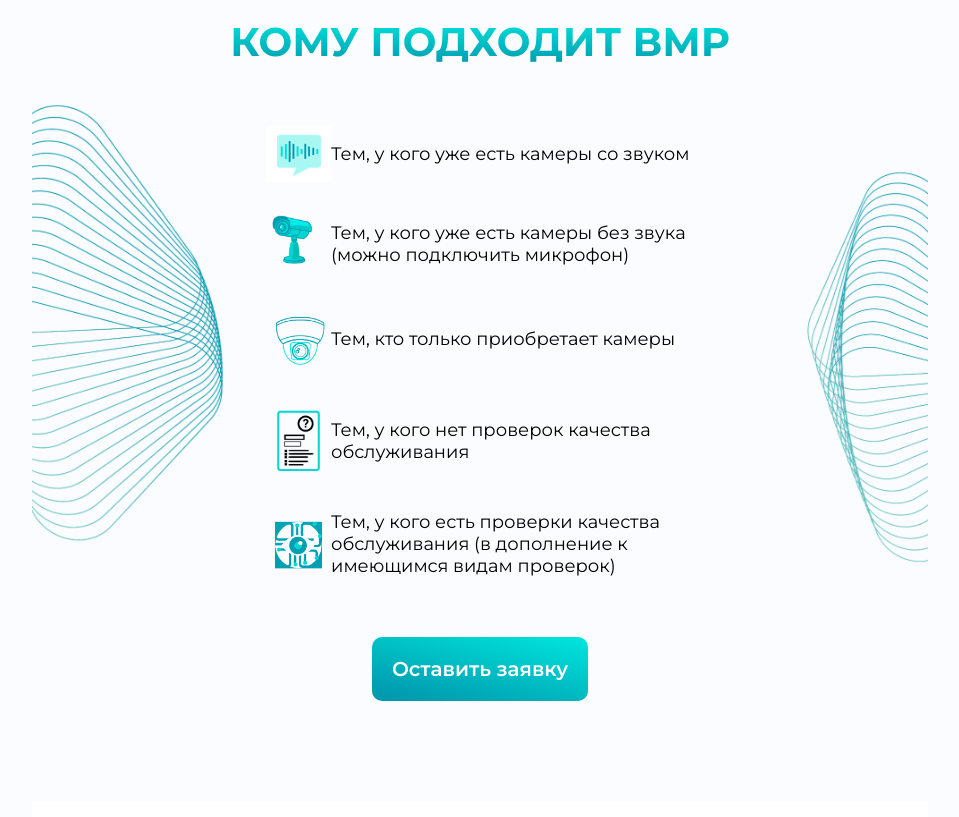
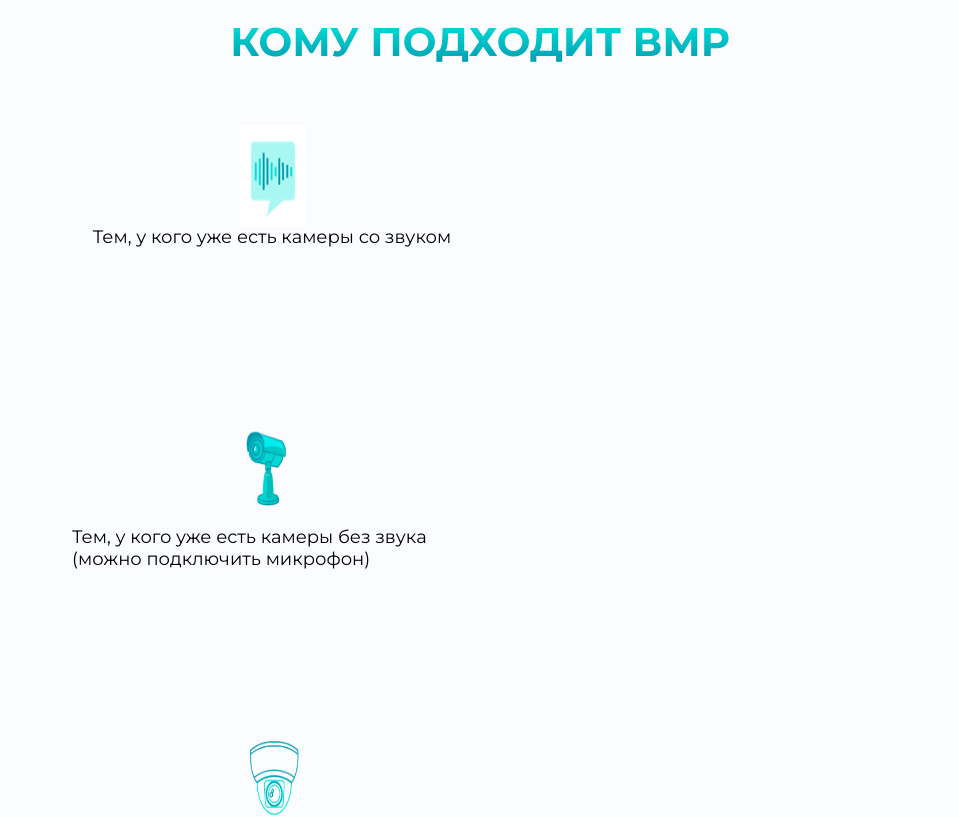
Before and after one commit to artemanz/vmr, a React (Create React App) app: page / in a window 1280 px wide. Shown: the part 2020-2837 px from the top of the page, without its empty margins (160-1119 px from the left). Built offline with nearby package versions, Linux system fonts and the light colour scheme.

Commit message:
нужно поправить 34 блок на гриды

```diff
--- /dev/null
+++ b/src/components/Block23Slide/Block23.jsx
@@ -0,0 +1,12 @@
+import React from 'react';
+import Block23Slide from './Block23Slide';
+import './Block23Slide.scss'
+const Block23 = () => {
+    return (
+        <div className='Block23'>
+            <Block23Slide />
+        </div>
+    );
+};
+
+export default Block23;
--- /dev/null
+++ b/src/components/Block23Slide/Block23Slide.jsx
@@ -0,0 +1,34 @@
+import React from "react";
+import AliceCarousel from "react-alice-carousel";
+import "react-alice-carousel/lib/scss/alice-carousel.scss";
+import "./Block23Slide.scss";
+import Block2 from "../../components/Block2/Block2";
+import Block34 from "../../components/Block34/Block34";
+
+const responsive = {
+    525: { items2: 1 },
+  };
+
+const items3 = [
+    <Block2  className="item3" data-value="1"/>,
+    <Block34  className="item3" data-value="2"/>
+  ];
+
+
+
+const Block23Slide = () => {
+  return (
+    <div>
+      <AliceCarousel
+        disableButtonsControls=" false"
+        infinite="true"
+        mouseTracking
+        items={items3}
+        responsive={responsive}
+        controlsStrategy="alternate"
+      />
+    </div>
+  );
+};
+
+export default Block23Slide;
--- /dev/null
+++ b/src/components/Block23Slide/Block23Slide.scss
@@ -0,0 +1,6 @@
+.item3{
+    width: 70%;
+}
+.Block23{
+    width: 70%;
+}
--- a/src/components/Block34/Block34.module.scss
+++ b/src/components/Block34/Block34.module.scss
@@ -1,7 +1,7 @@
 .Block34 {
   width: 70%;
   padding: 30px 20px 100px 20px;
-  background-image: url("../../assets/img/Background/back2.png");
+  // background-image: url("../../assets/img/Background/back2.png");
   background-position-y: 113px;
   background-repeat: no-repeat;
   background-size: contain;
@@ -10,6 +10,7 @@
     margin-top: 30px;
     text-align: center;
     button {
+      margin-top: 50px;
       font-weight: 600;
       padding: 20px;
       font-size: 20px;
@@ -28,11 +29,8 @@
       }
     }
   }
-  @media screen and (min-width: 1770px) {
-    height: 1100px;
-  }
   @media screen and (min-width: 1470px) {
-    height: 900px;
+    height: 1200px;
   }
   h1 {
     font-size: 40px;
@@ -47,21 +45,24 @@
   }
 
   &_Info {
-    max-width: 50%;
-    margin: auto;
-    margin-top: 70px;
+    margin: 70px 20px 0 20px;
     display: flex;
-    justify-content: center;
-    flex-direction: column;
+    justify-content: space-between;
+    flex-wrap: wrap;
+    // flex-direction: column;
 
     &_Element {
       display: flex;
+      width: 400px;
+      height: 270px;
+      flex-direction: column;
       align-items: center;
       justify-content: flex-start;
       margin-bottom: 50px;
 
       img {
-        max-width: 75px;
+        max-width: 100px;
+        height: 100px;
       }
 
       span {
--- a/src/pages/Main/MainPage.jsx
+++ b/src/pages/Main/MainPage.jsx
@@ -13,6 +13,7 @@ import Block8 from "../../components/Block8/Block8";
 import Block9 from "../../components/Block9/Block9";
 import Block10 from "../../components/Block10/Block10";
 import BitrixForm from "../../components/Form/Form";
+import Block23 from "../../components/Block23Slide/Block23";
 
 const MainPage = () => {
   React.useEffect(() => {
@@ -30,6 +31,7 @@ const MainPage = () => {
       <Block8 />
       <Block9 />
       <Block10 />
+      <Block23/>
       <BitrixForm />
     </div>
   );
```
Also changed, not shown: src/assets/img/Background/Picture1.png (added).
